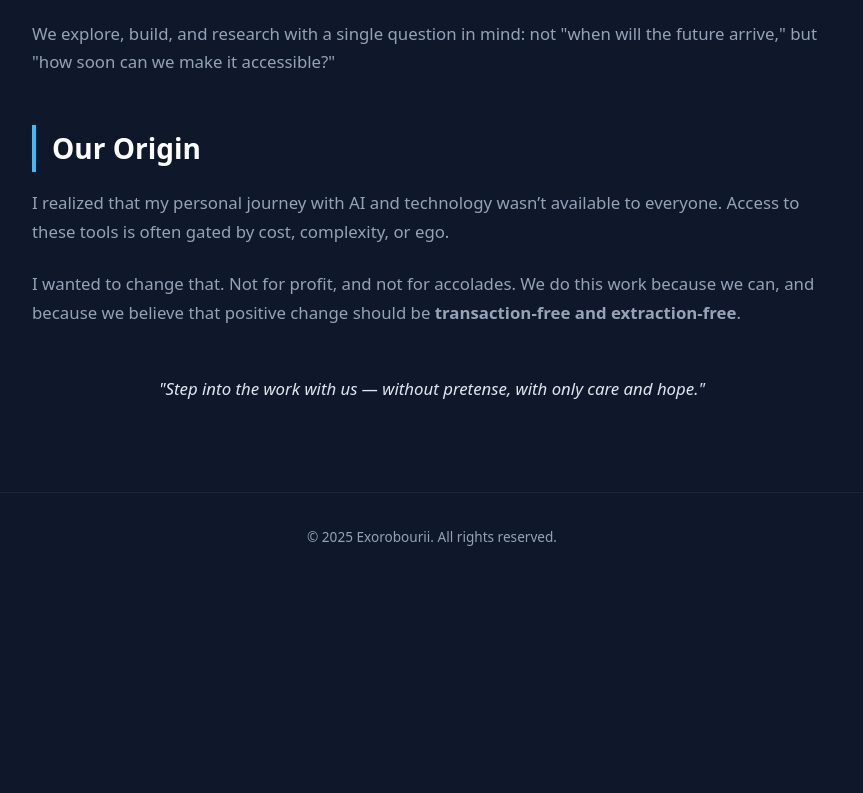
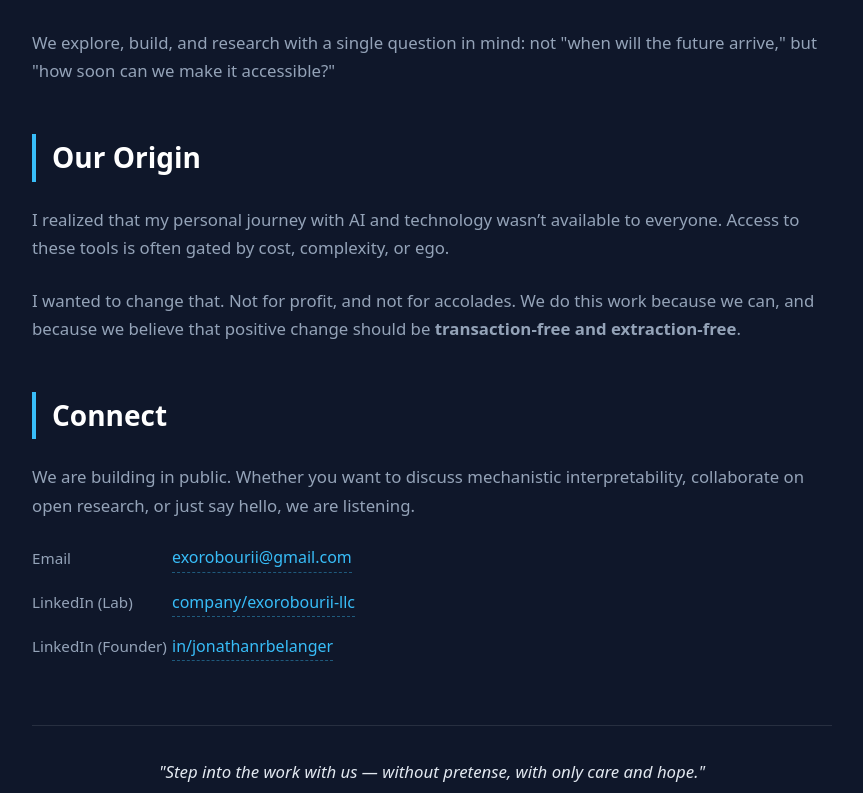
Before and after one commit to jonathanrbelanger-lang/Exorobourii.com, a plain HTML site: page about.html in a window 1280 px wide. Shown: the part 827-1620 px from the top of the page, without its empty margins (208-1071 px from the left). Before the commit the page ends 1407 px from the top, so only its background shows below. Drawn offline with Linux system fonts and the light colour scheme.

Commit message:
Update about.html

```diff
--- a/about.html
+++ b/about.html
@@ -6,14 +6,15 @@
   <meta name="description" content="Exorobourii is where art meets autism, academia, and technological alchemy.">
   <meta name="viewport" content="width=device-width, initial-scale=1.0">
   <style>
-    /* --- SHARED STYLES (Same as Index) --- */
+    /* --- SHARED STYLES (Matches Global Theme) --- */
     :root {
       --bg-color: #0f172a;
       --text-main: #e2e8f0;
       --text-muted: #94a3b8;
       --accent-color: #38bdf8;
-      --nav-bg: #1e293b;
+      --nav-bg: rgba(15, 23, 42, 0.85); /* Glassmorphism base */
       --card-bg: #1e293b;
+      --border-color: rgba(255, 255, 255, 0.1);
     }
 
     body {
@@ -24,17 +25,22 @@
       display: flex;
       flex-direction: column;
       min-height: 100vh;
-      line-height: 1.7; /* Increased slightly for reading blocks of text */
+      line-height: 1.7;
     }
 
-    /* Navigation */
+    /* Navigation (Glassmorphism) */
     nav {
       display: flex;
       justify-content: space-between;
       align-items: center;
       padding: 1rem 2rem;
       background-color: var(--nav-bg);
-      border-bottom: 1px solid rgba(255, 255, 255, 0.1);
+      backdrop-filter: blur(12px);
+      -webkit-backdrop-filter: blur(12px);
+      border-bottom: 1px solid var(--border-color);
+      position: sticky;
+      top: 0;
+      z-index: 50;
     }
 
     .brand {
@@ -58,7 +64,7 @@
       transition: color 0.2s ease;
     }
 
-    .nav-links a:hover {
+    .nav-links a:hover, .nav-links a.active {
       color: var(--accent-color);
     }
 
@@ -76,7 +82,7 @@
     h1 {
       font-size: 3rem;
       margin-bottom: 0.5rem;
-      background: linear-gradient(to right, #fff, var(--accent-color));
+      background: linear-gradient(135deg, #e2e8f0 0%, var(--accent-color) 100%);
       -webkit-background-clip: text;
       -webkit-text-fill-color: transparent;
       letter-spacing: -0.02em;
@@ -94,7 +100,7 @@
       font-size: 1.75rem;
       color: #fff;
       margin-top: 3rem;
-      margin-bottom: 1rem;
+      margin-bottom: 1.5rem;
       border-left: 4px solid var(--accent-color);
       padding-left: 1rem;
     }
@@ -110,8 +116,9 @@
       background-color: var(--card-bg);
       padding: 2rem;
       border-radius: 8px;
-      border: 1px solid rgba(255,255,255,0.05);
+      border: 1px solid var(--border-color);
       margin: 2rem 0;
+      box-shadow: 0 4px 6px -1px rgba(0, 0, 0, 0.1);
     }
 
     .highlight-box p {
@@ -134,10 +141,50 @@
       text-align: center;
       font-weight: bold;
       color: var(--text-main);
+      border: 1px solid transparent;
+      transition: border-color 0.3s ease;
+    }
+
+    .identity-item:hover {
+        border-color: var(--accent-color);
     }
 
     .emphasis {
       color: var(--accent-color);
+    }
+
+    /* Contact Section Styling */
+    .contact-list {
+        list-style: none;
+        padding: 0;
+        margin-top: 1rem;
+    }
+
+    .contact-list li {
+        margin-bottom: 1rem;
+        display: flex;
+        align-items: center;
+    }
+
+    .contact-link {
+        color: var(--accent-color);
+        text-decoration: none;
+        font-weight: 500;
+        border-bottom: 1px dashed rgba(56, 189, 248, 0.4);
+        transition: all 0.2s ease;
+    }
+
+    .contact-link:hover {
+        color: #fff;
+        border-bottom-style: solid;
+        border-color: var(--accent-color);
+    }
+
+    .contact-label {
+        width: 140px;
+        display: inline-block;
+        color: var(--text-muted);
+        font-size: 0.95rem;
     }
 
     /* Footer */
@@ -146,12 +193,14 @@
       padding: 2rem;
       font-size: 0.85rem;
       color: var(--text-muted);
-      border-top: 1px solid rgba(255, 255, 255, 0.05);
+      border-top: 1px solid var(--border-color);
     }
 
     @media (max-width: 600px) {
       nav { flex-direction: column; gap: 1rem; }
       h1 { font-size: 2.25rem; }
+      .contact-list li { flex-direction: column; align-items: flex-start; gap: 0.25rem; }
+      .contact-label { width: auto; font-size: 0.85rem; opacity: 0.7; }
     }
   </style>
 </head>
@@ -160,12 +209,12 @@
   <nav>
     <a href="index.html" class="brand">Exorobourii</a>
     <div class="nav-links">
-      <a href="index.html">Home</a>
       <a href="mission.html">Mission</a>
       <a href="projects.html">Projects</a>
       <a href="staff.html">Staff</a>
       <a href="helpdesk.html">Helpdesk</a>
-      </div>
+      <a href="about.html" class="active">About</a>
+    </div>
   </nav>
 
   <div class="container">
@@ -195,7 +244,25 @@
 
       <p>I wanted to change that. Not for profit, and not for accolades. We do this work because we can, and because we believe that positive change should be <strong>transaction-free and extraction-free</strong>.</p>
 
-      <p style="margin-top: 3rem; font-style: italic; text-align: center; color: var(--text-main);">
+      <h2>Connect</h2>
+      <p>We are building in public. Whether you want to discuss mechanistic interpretability, collaborate on open research, or just say hello, we are listening.</p>
+
+      <ul class="contact-list">
+        <li>
+            <span class="contact-label">Email</span>
+            <a href="mailto:exorobourii@gmail.com" class="contact-link">exorobourii@gmail.com</a>
+        </li>
+        <li>
+            <span class="contact-label">LinkedIn (Lab)</span>
+            <a href="https://www.linkedin.com/company/exorobourii-llc/" target="_blank" class="contact-link">company/exorobourii-llc</a>
+        </li>
+        <li>
+            <span class="contact-label">LinkedIn (Founder)</span>
+            <a href="https://www.linkedin.com/in/jonathanrbelanger" target="_blank" class="contact-link">in/jonathanrbelanger</a>
+        </li>
+      </ul>
+
+      <p style="margin-top: 4rem; font-style: italic; text-align: center; color: var(--text-main); border-top: 1px solid var(--border-color); padding-top: 2rem;">
         "Step into the work with us — without pretense, with only care and hope."
       </p>
 
```
